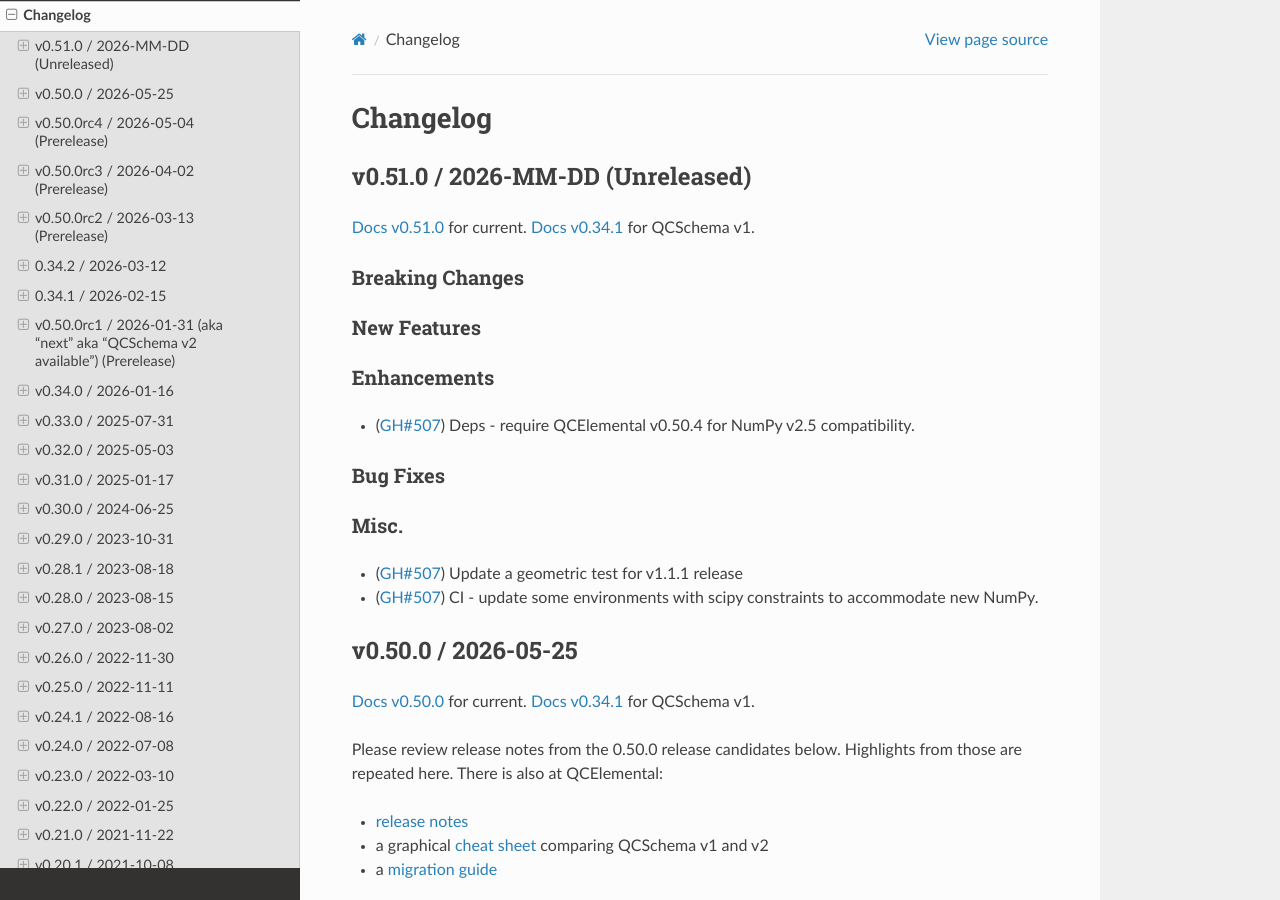
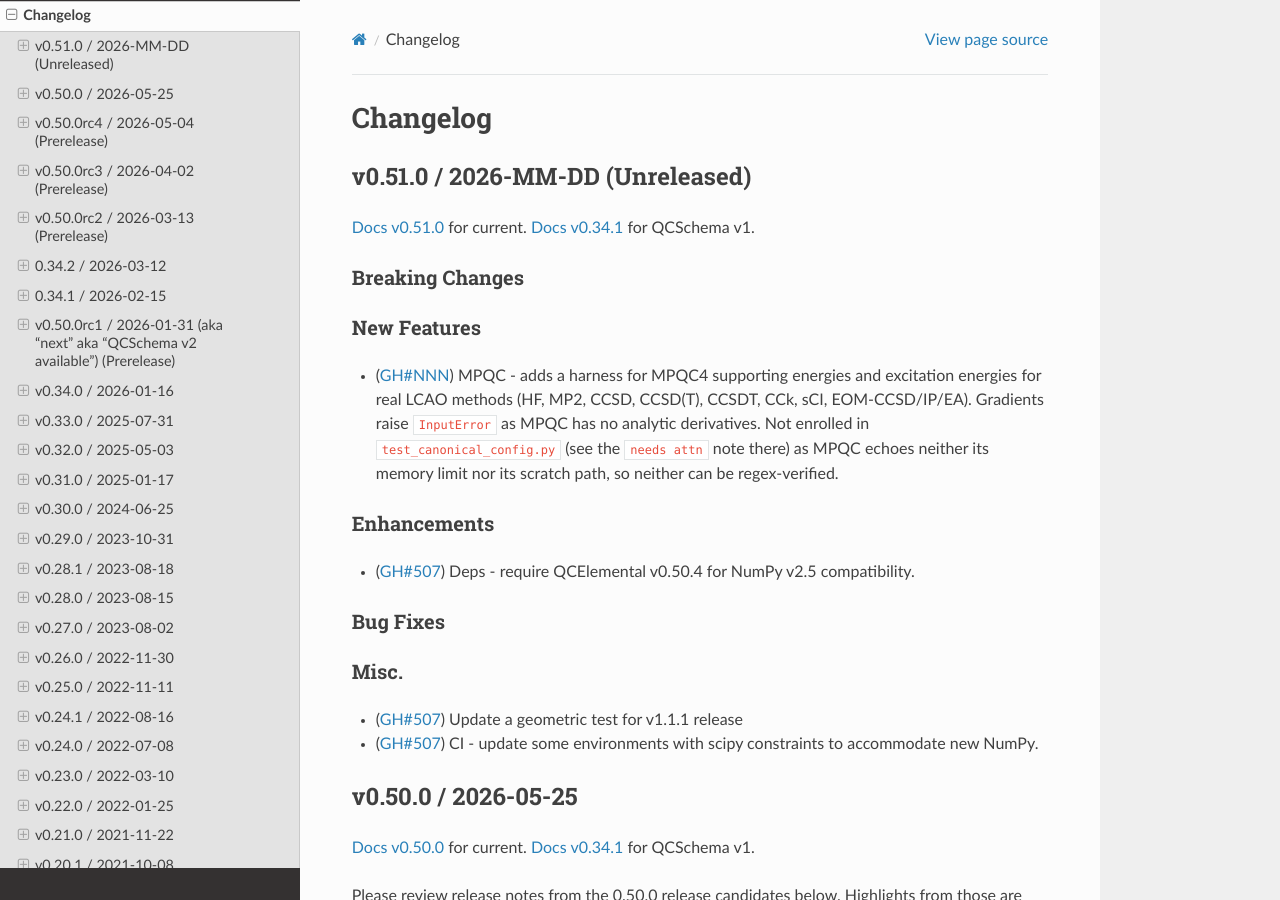
Before and after one commit to MolSSI/QCEngine, a Sphinx documentation site: the page built from docs/source/changelog.rst, in a window 1280 px wide and 900 px high. Built offline with Sphinx 7.4.7 and the Read the Docs theme 3.1.0, drawn with Linux system fonts in a browser that asks for light colours; the version number could not be read and is left out.

```diff
--- a/docs/source/changelog.rst
+++ b/docs/source/changelog.rst
@@ -44,6 +44,12 @@
 
 New Features
 ++++++++++++
+- (:pr:`NNN`) MPQC - adds a harness for MPQC4 supporting energies and excitation
+  energies for real LCAO methods (HF, MP2, CCSD, CCSD(T), CCSDT, CCk, sCI,
+  EOM-CCSD/IP/EA). Gradients raise ``InputError`` as MPQC has no analytic
+  derivatives. Not enrolled in ``test_canonical_config.py`` (see the ``needs
+  attn`` note there) as MPQC echoes neither its memory limit nor its scratch
+  path, so neither can be regex-verified.
 
 Enhancements
 ++++++++++++
--- a/docs/source/program_overview.rst
+++ b/docs/source/program_overview.rst
@@ -21,6 +21,8 @@
 | MRChem        | ✓          | ✓ | ✓ | ✘ | ✓          | ✘            |
 +---------------+------------+---+---+---+------------+--------------+
 | Molpro        | ✓          | ✓ | ✓ | ✘ | ✓          | ✘            |
++---------------+------------+---+---+---+------------+--------------+
+| MPQC          | ✘          | ✓ | ✘ | ✘ | ✓          | ✘            |
 +---------------+------------+---+---+---+------------+--------------+
 | NWChem        | ✘          | ✓ | ✓ | ✓ | ✓          | ✘            |
 +---------------+------------+---+---+---+------------+--------------+
```
Also changed, not shown: 2 other files.
